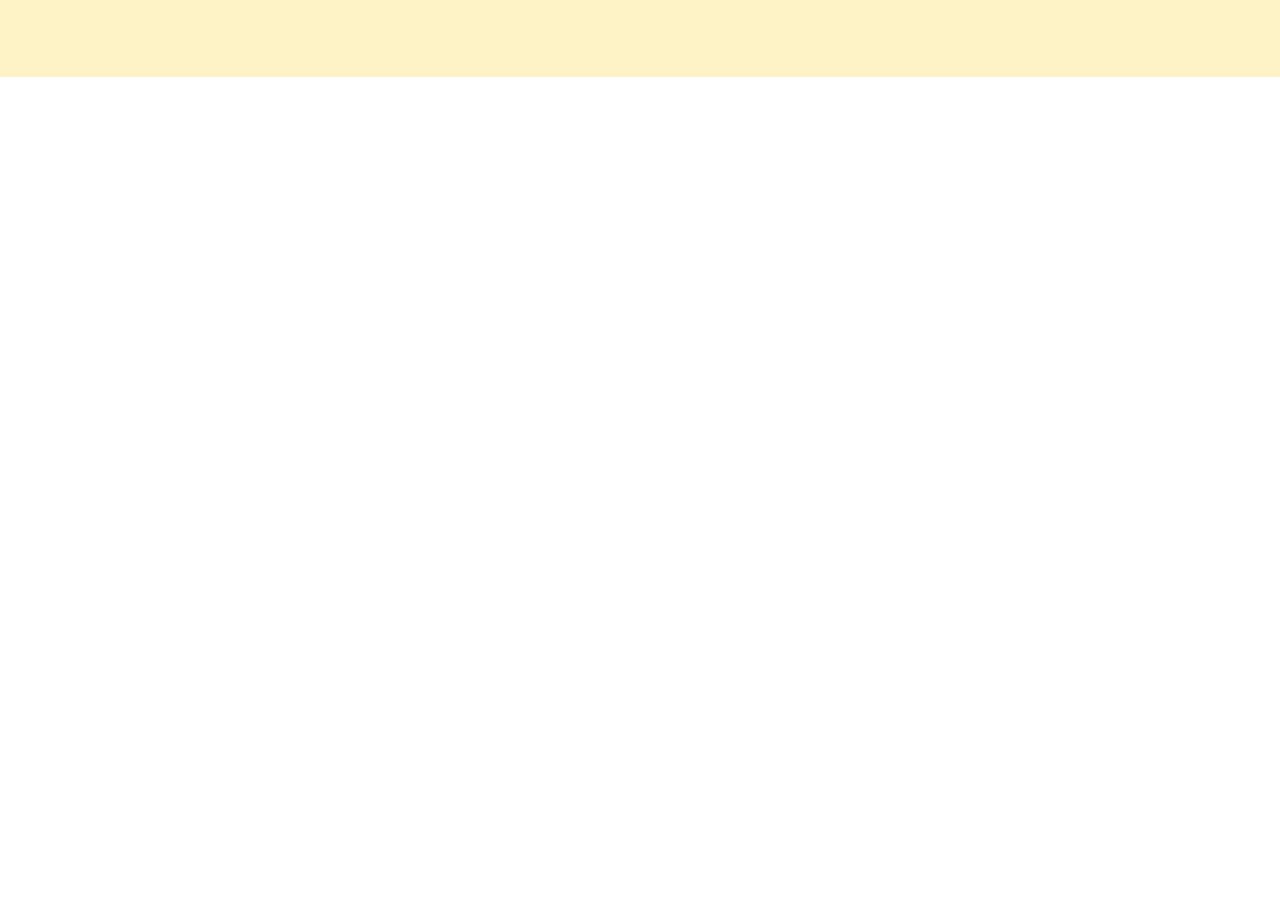
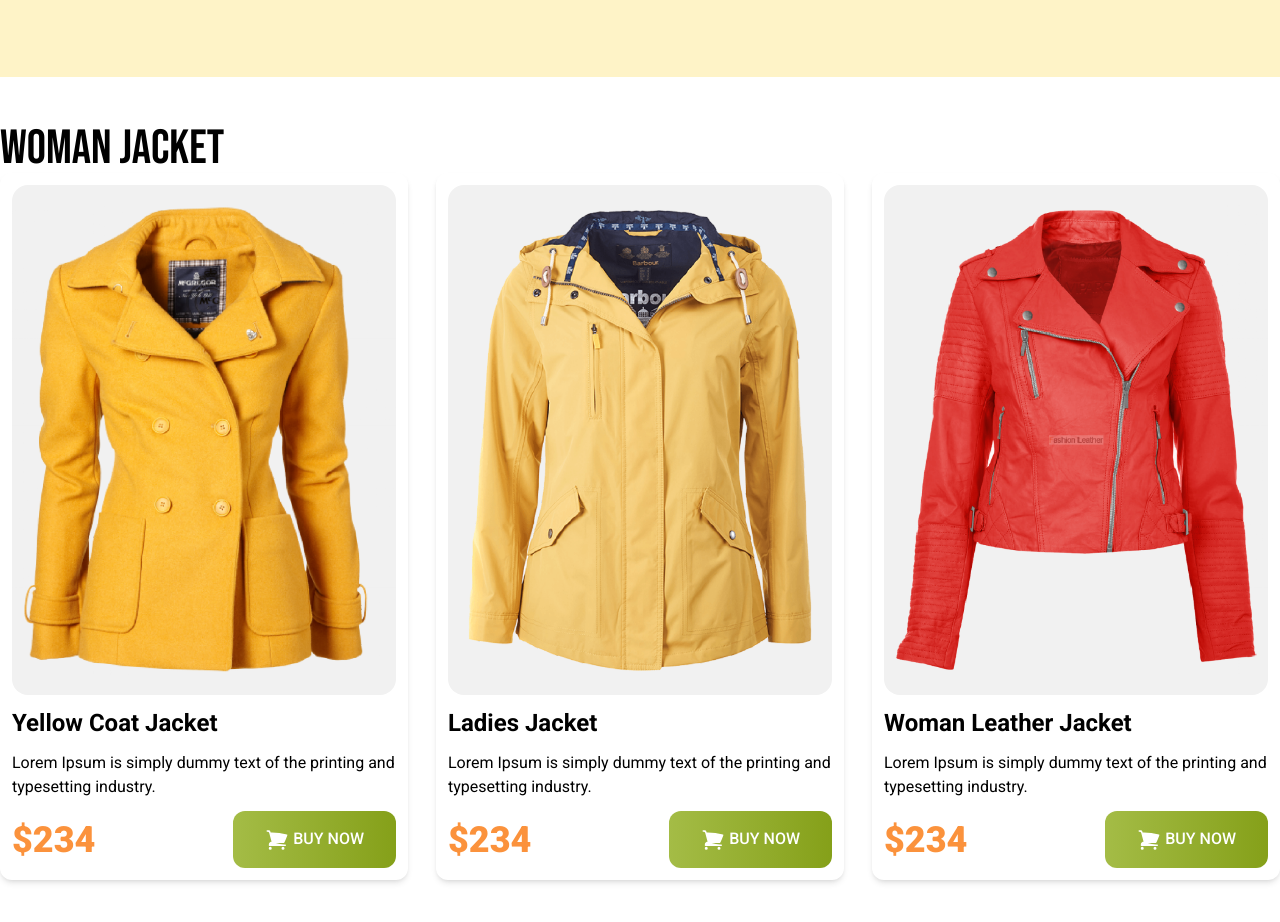
Before and after one commit to sagor995/PH-Website-Projects, a plain HTML site: page penguin-fashion-with-tailwind/index.html in a window 1280 px wide. Shown: the part 562-1484 px from the top of the page. Before the commit the page ends 800 px from the top, so only its background shows below. Drawn offline with nearby package versions, Linux system fonts and the light colour scheme.

Commit message:
JAcket section done with responsive

```diff
--- a/penguin-fashion-with-tailwind/index.html
+++ b/penguin-fashion-with-tailwind/index.html
@@ -5,15 +5,19 @@
     <meta name="viewport" content="width=device-width, initial-scale=1.0" />
     <title>Document</title>
     <script src="https://cdn.tailwindcss.com"></script>
+    <!-- Google Fonts -->
     <link rel="preconnect" href="https://fonts.googleapis.com" />
     <link rel="preconnect" href="https://fonts.gstatic.com" crossorigin />
     <link
-      href="https://fonts.googleapis.com/css2?family=Bebas+Neue&display=swap"
+      href="https://fonts.googleapis.com/css2?family=Bebas+Neue&family=Roboto:wght@400;500;700;900&display=swap"
       rel="stylesheet"
     />
     <style>
       .font-bebas {
         font-family: "Bebas Neue", sans-serif;
+      }
+      .font-roboto {
+        font-family: "Roboto", sans-serif;
       }
     </style>
   </head>
@@ -62,7 +66,115 @@
         </div>
       </div>
     </header>
-    <main></main>
+    <main class="max-w-7xl mx-auto">
+      <section class="py-12">
+        <h3 class="text-5xl font-bebas">WoMan Jacket</h3>
+        <!-- Jacket Container -->
+        <div
+          class="grid grid-cols-1 md:grid-cols-2 lg:grid-cols-3 gap-7 font-roboto"
+        >
+          <!-- Jacket 1 -->
+          <div class="space-y-3 shadow-md p-3 rounded-xl">
+            <div class="rounded-2xl py-5 bg-[#F1F1F1]">
+              <img src="images/jacket-1.png" alt="" />
+            </div>
+            <h3 class="text-2xl font-bold">Yellow Coat Jacket</h3>
+            <p>
+              Lorem Ipsum is simply dummy text of the printing and typesetting
+              industry.
+            </p>
+            <div class="flex justify-between items-center">
+              <h3 class="text-4xl font-black text-orange-400">$234</h3>
+              <button
+                class="py-4 px-8 bg-green-600 rounded-xl uppercase text-white font-medium bg-gradient-to-r from-[#A4BC46] to-[#85A019]"
+              >
+                <svg
+                  xmlns="http://www.w3.org/2000/svg"
+                  fill="white"
+                  viewBox="0 0 24 24"
+                  stroke-width="1.5"
+                  stroke="currentColor"
+                  class="w-6 h-6 inline"
+                >
+                  <path
+                    stroke-linecap="round"
+                    stroke-linejoin="round"
+                    d="M2.25 3h1.386c.51 0 .955.343 1.087.835l.383 1.437M7.5 14.25a3 3 0 00-3 3h15.75m-12.75-3h11.218c1.121-2.3 2.1-4.684 2.924-7.138a60.114 60.114 0 00-16.536-1.84M7.5 14.25L5.106 5.272M6 20.25a.75.75 0 11-1.5 0 .75.75 0 011.5 0zm12.75 0a.75.75 0 11-1.5 0 .75.75 0 011.5 0z"
+                  />
+                </svg>
+                Buy Now
+              </button>
+            </div>
+          </div>
+          <!-- Jacket 2 -->
+          <div class="space-y-3 shadow-md p-3 rounded-xl">
+            <div class="rounded-2xl py-5 bg-[#F1F1F1]">
+              <img src="images/jacket-2.png" alt="" />
+            </div>
+            <h3 class="text-2xl font-bold">Ladies Jacket</h3>
+            <p>
+              Lorem Ipsum is simply dummy text of the printing and typesetting
+              industry.
+            </p>
+            <div class="flex justify-between items-center">
+              <h3 class="text-4xl font-black text-orange-400">$234</h3>
+              <button
+                class="py-4 px-8 bg-green-600 rounded-xl uppercase text-white font-medium bg-gradient-to-r from-[#A4BC46] to-[#85A019]"
+              >
+                <svg
+                  xmlns="http://www.w3.org/2000/svg"
+                  fill="white"
+                  viewBox="0 0 24 24"
+                  stroke-width="1.5"
+                  stroke="currentColor"
+                  class="w-6 h-6 inline"
+                >
+                  <path
+                    stroke-linecap="round"
+                    stroke-linejoin="round"
+                    d="M2.25 3h1.386c.51 0 .955.343 1.087.835l.383 1.437M7.5 14.25a3 3 0 00-3 3h15.75m-12.75-3h11.218c1.121-2.3 2.1-4.684 2.924-7.138a60.114 60.114 0 00-16.536-1.84M7.5 14.25L5.106 5.272M6 20.25a.75.75 0 11-1.5 0 .75.75 0 011.5 0zm12.75 0a.75.75 0 11-1.5 0 .75.75 0 011.5 0z"
+                  />
+                </svg>
+                Buy Now
+              </button>
+            </div>
+          </div>
+          <!-- Jacket 3 -->
+          <div class="space-y-3 shadow-md p-3 rounded-xl">
+            <div class="rounded-2xl py-5 bg-[#F1F1F1]">
+              <img src="images/jacket-3.png" alt="" />
+            </div>
+            <h3 class="text-2xl font-bold">Woman Leather Jacket</h3>
+            <p>
+              Lorem Ipsum is simply dummy text of the printing and typesetting
+              industry.
+            </p>
+            <div class="flex justify-between items-center">
+              <h3 class="text-4xl font-black text-orange-400">$234</h3>
+              <button
+                class="py-4 px-8 bg-green-600 rounded-xl uppercase text-white font-medium bg-gradient-to-r from-[#A4BC46] to-[#85A019]"
+              >
+                <svg
+                  xmlns="http://www.w3.org/2000/svg"
+                  fill="white"
+                  viewBox="0 0 24 24"
+                  stroke-width="1.5"
+                  stroke="currentColor"
+                  class="w-6 h-6 inline"
+                >
+                  <path
+                    stroke-linecap="round"
+                    stroke-linejoin="round"
+                    d="M2.25 3h1.386c.51 0 .955.343 1.087.835l.383 1.437M7.5 14.25a3 3 0 00-3 3h15.75m-12.75-3h11.218c1.121-2.3 2.1-4.684 2.924-7.138a60.114 60.114 0 00-16.536-1.84M7.5 14.25L5.106 5.272M6 20.25a.75.75 0 11-1.5 0 .75.75 0 011.5 0zm12.75 0a.75.75 0 11-1.5 0 .75.75 0 011.5 0z"
+                  />
+                </svg>
+                Buy Now
+              </button>
+            </div>
+          </div>
+        </div>
+      </section>
+    </main>
     <footer></footer>
   </body>
 </html>
```
